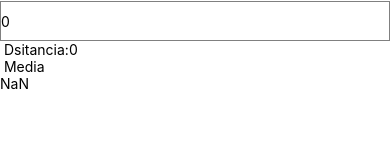
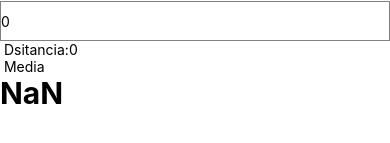
Before and after one commit to RAJ66/projectAverages, a React Native app: screen / in a window 390 px wide. Shown: the part 369-512 px from the top of the page. Built offline with nearby package versions, Linux system fonts and the light colour scheme.

Commit message:
starting styles

```diff
--- a/App.js
+++ b/App.js
@@ -141,7 +141,7 @@ export default class App extends React.Component {
         <Text> Dsitancia:{this.state.distance}</Text>
 
         <Text> Media</Text>
-        <Text>
+        <Text style={styles.result}>
           {(60 * this.state.distance) /
             (parseInt(this.state.arrivalHours * 60 * 60) +
               parseInt(this.state.arrivalMinute * 60) +
@@ -154,4 +154,9 @@ export default class App extends React.Component {
   }
 }
 
-const styles = StyleSheet.create({});
+const styles = StyleSheet.create({
+  result: {
+    fontWeight: 'bold',
+    fontSize: 30,
+  },
+});
```
